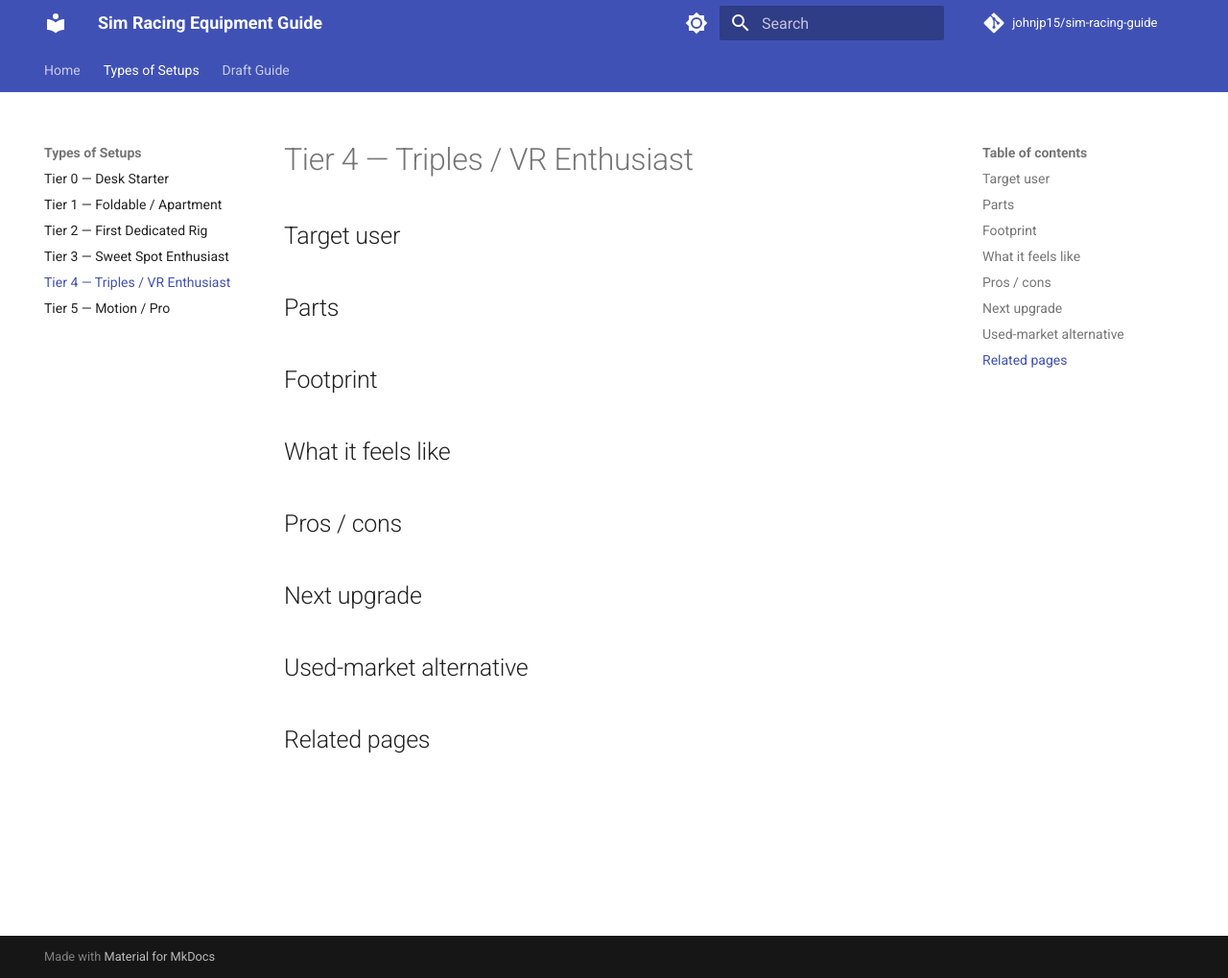
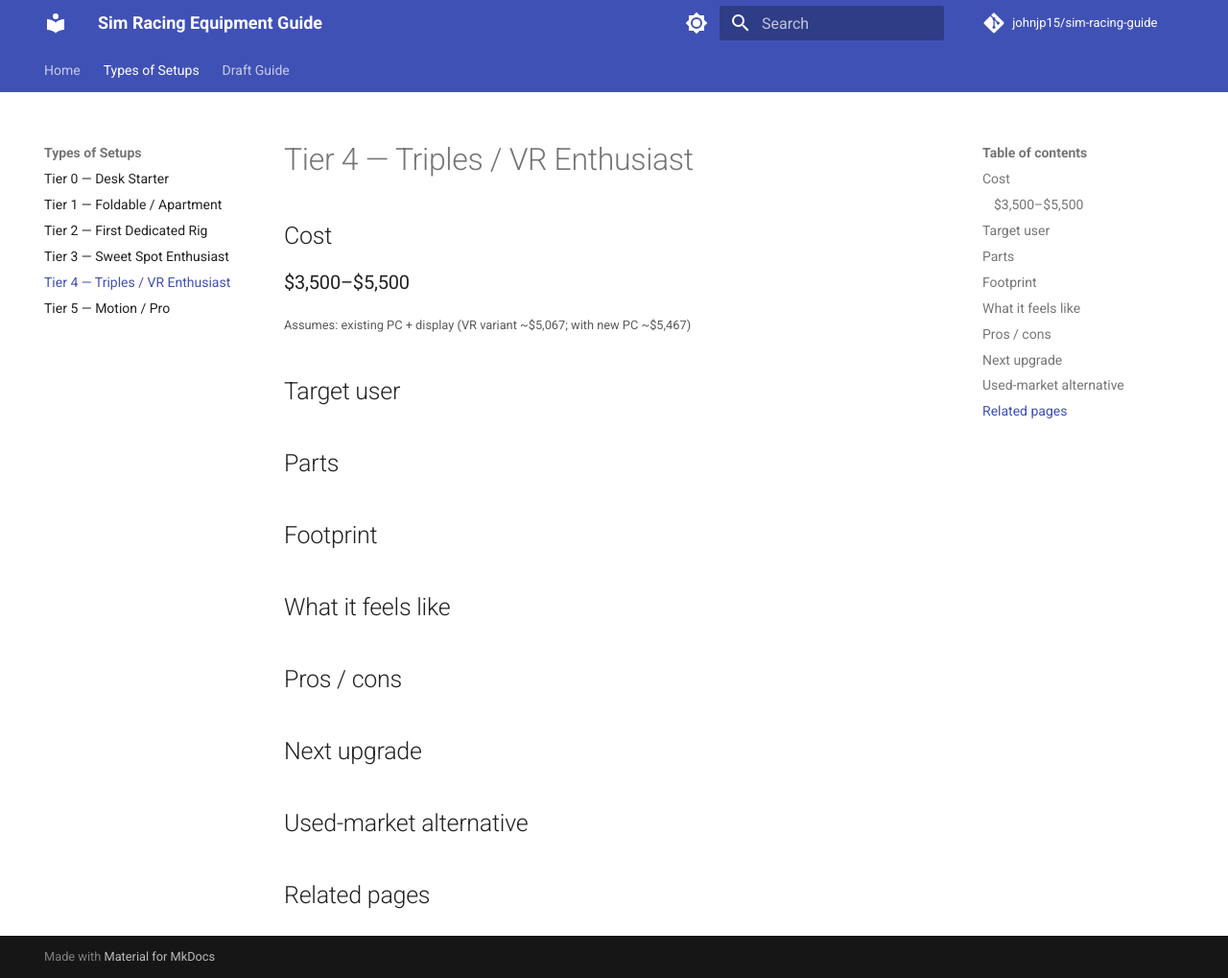
Before and after one commit to johnjp15/sim-racing-guide, an MkDocs documentation site: the page built from docs/builds/tier-4-triples-vr-enthusiast.md, in a window 1280 px wide and 1019 px high. Shown: the whole window at 96% size. Built offline with MkDocs 1.6.1 and Material for MkDocs 9.7.7, drawn with Linux system fonts in a browser that asks for light colours; comment, search, counter and statistics services are not loaded.

Commit message:
Cost sections on Tiers 1-5; drop date line on Tier 0

```diff
--- a/docs/builds/tier-4-triples-vr-enthusiast.md
+++ b/docs/builds/tier-4-triples-vr-enthusiast.md
@@ -1,6 +1,12 @@
 # Tier 4 — Triples / VR Enthusiast
 
 <!-- Placeholder — write this page in your own voice. Research for this topic lives in the repo under research/ (not published on this site). -->
+
+## Cost
+
+### $3,500–$5,500
+
+<small>Assumes: existing PC + display (VR variant ~$5,067; with new PC ~$5,467)</small>
 
 ## Target user
 
```
Also changed, not shown: docs/builds/tier-0-desk-starter.md (+0 -2 lines), docs/builds/tier-1-foldable-apartment.md (+6 -0 lines), docs/builds/tier-2-first-dedicated-rig.md (+6 -0 lines), docs/builds/tier-3-sweet-spot-enthusiast.md (+6 -0 lines), docs/builds/tier-5-motion-pro.md (+6 -0 lines).
